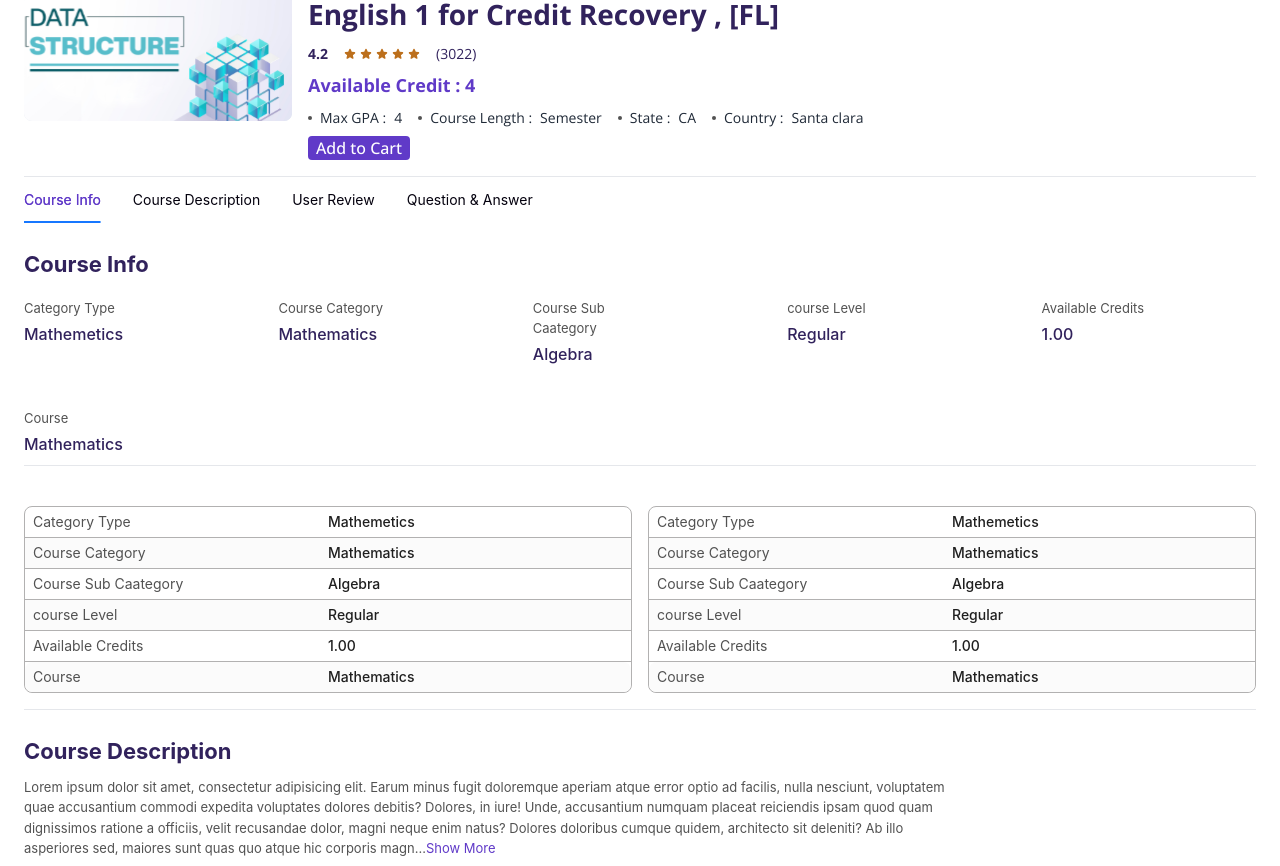
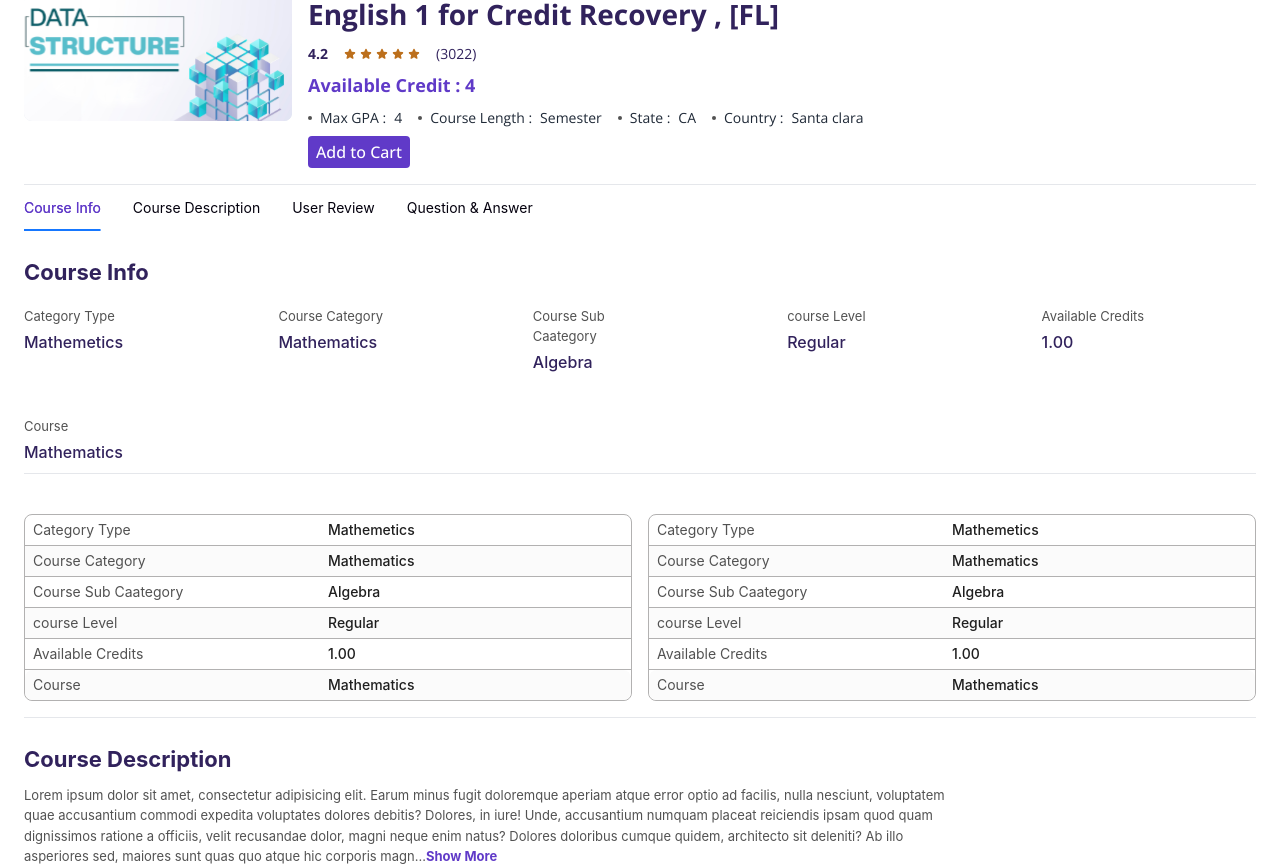
Before and after one commit to Shivu150199/planpath, a React (Vite) app: page /course in a window 1280 px wide. Shown: the part 140-1006 px from the top of the page. Built offline with nearby package versions, Linux system fonts and the light colour scheme.

Commit message:
change in shadow

```diff
--- a/src/components/CourseDesc.jsx
+++ b/src/components/CourseDesc.jsx
@@ -32,7 +32,7 @@ const TruncatedParagraph = ({ text, limit }) => {
         {isExpanded ? text : truncatedText}
       </span>
       {text.length > limit && (
-        <button onClick={toggleExpansion} className="text-primary">
+        <button onClick={toggleExpansion} className="text-primary font-bold">
           {isExpanded ? 'Show Less' : 'Show More'}
         </button>
       )}
--- a/src/components/Pagination.jsx
+++ b/src/components/Pagination.jsx
@@ -3,7 +3,7 @@ import next from '../assets/pagination/next.svg'
 import prev from '../assets/pagination/prev.svg'
 const Pagination = () => {
   return (
-    <div className='sticky bottom-0 bg-white h-[2rem] p-2 flex items-center justify-end gap-4'>
+    <div className='sticky bottom-0 bg-white h-[3rem] p-2 flex items-center justify-end gap-4'>
         <span className='text-[13px]'>1 - 25 of 129</span>
         <div className='flex gap-2'>
         <button className='bg-primary h-[1.5rem] w-[1.5rem] flex items-center justify-center rounded-[2px]'>
--- a/src/components/SingleCourse.jsx
+++ b/src/components/SingleCourse.jsx
@@ -42,7 +42,7 @@ const SingleCourse = () => {
     <li className='flex items-center gap-2 font-[400] text-[14px]'><div className='w-[4px] h-[4px] rounded-full bg-[#525252]'></div><span>Country :</span> <span>Santa clara</span></li>
 </ul>
 <div>
-<button className='bg-primary text-white rounded-[4px] px-2 font-[500]'>
+<button className='bg-primary text-white rounded-[4px] px-2 py-1 font-[500]'>
     Add to Cart
 </button>
 </div>
--- a/src/pages/Course.jsx
+++ b/src/pages/Course.jsx
@@ -113,7 +113,7 @@ const Course = () => {
 
     </div>
     <div className='main md:px-4 py-2 flex-auto'>
-        <div className='items-center justify-between w-[100%] flex shadow-lg rounded-lg p-1'>
+        <div className='items-center justify-between w-[100%] flex border-b-[1px] p-1'>
 
             <p className='text-[13px] text-[#525252] font-[700]'>Showing 1-100 of 2332 results</p>
             <div className='flex items-center gap-4'>
```
